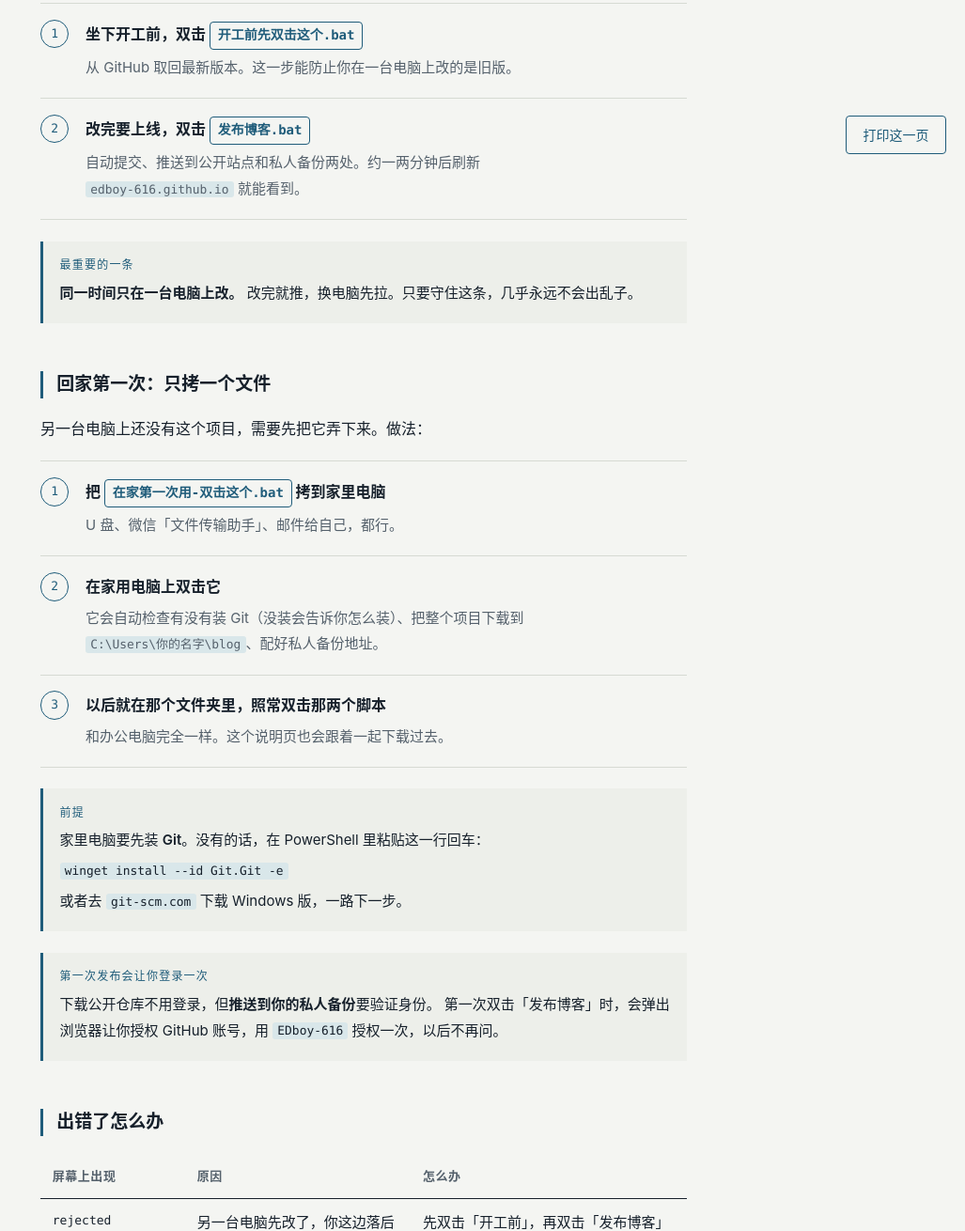
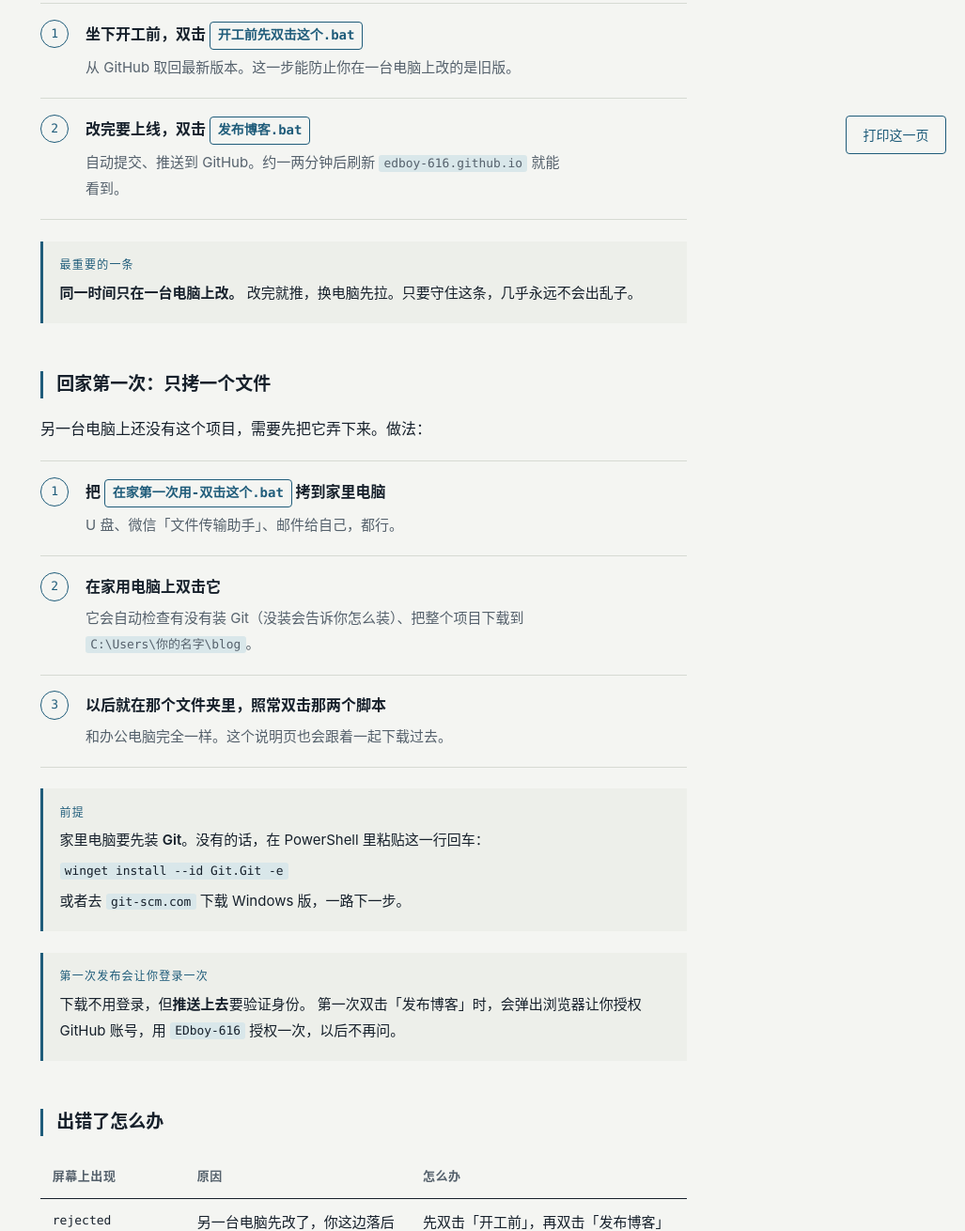
Before and after one commit to EDboy-616/EDboy-616.github.io, a plain HTML site: page guide.html in a window 1280 px wide. Shown: the part 616-1926 px from the top of the page at 94% size, without its empty margins (253-1280 px from the left). Drawn offline with Linux system fonts and the light colour scheme.

Commit message:
refactor: 去掉私人备份仓库，只保留公开库单一来源
Pages 要求仓库公开，维护两份版本只会让同步变绕。
. bat 里删除 backup 远程的自动补挂与二次推送；文档同步改写。

Co-Authored-By: Claude Code <noreply@anthropic.com>

```diff
--- a/guide.html
+++ b/guide.html
@@ -369,7 +369,7 @@ td:first-child{ white-space:nowrap; font-family:var(--mono); font-size:.8125rem;
     </li>
     <li>
       <h3>改完要上线，双击 <span class="dbl">发布博客.bat</span></h3>
-      <p>自动提交、推送到公开站点和私人备份两处。约一两分钟后刷新
+      <p>自动提交、推送到 GitHub。约一两分钟后刷新
       <code>edboy-616.github.io</code> 就能看到。</p>
     </li>
   </ol>
@@ -392,7 +392,7 @@ td:first-child{ white-space:nowrap; font-family:var(--mono); font-size:.8125rem;
     <li>
       <h3>在家用电脑上双击它</h3>
       <p>它会自动检查有没有装 Git（没装会告诉你怎么装）、把整个项目下载到
-      <code>C:\Users\你的名字\blog</code>、配好私人备份地址。</p>
+      <code>C:\Users\你的名字\blog</code>。</p>
     </li>
     <li>
       <h3>以后就在那个文件夹里，照常双击那两个脚本</h3>
@@ -409,7 +409,7 @@ td:first-child{ white-space:nowrap; font-family:var(--mono); font-size:.8125rem;
 
   <div class="callout">
     <span class="tag">第一次发布会让你登录一次</span>
-    <p>下载公开仓库不用登录，但<strong>推送到你的私人备份</strong>要验证身份。
+    <p>下载不用登录，但<strong>推送上去</strong>要验证身份。
     第一次双击「发布博客」时，会弹出浏览器让你授权 GitHub 账号，用
     <code>EDboy-616</code> 授权一次，以后不再问。</p>
   </div>
```
Also changed, not shown: 5 other files.
